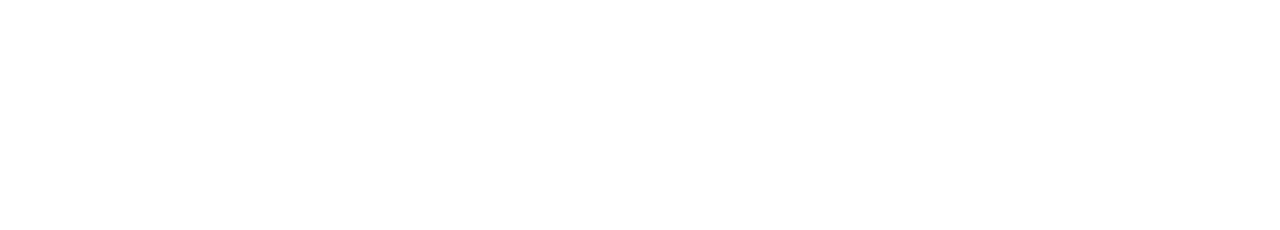
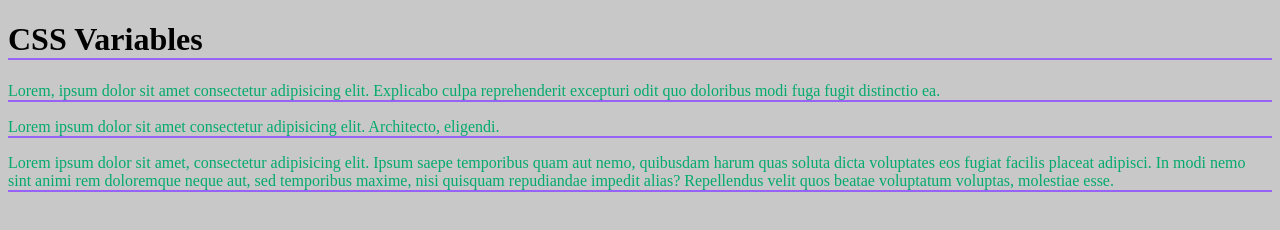
Before and after one commit to vincent-samuelsson-karlskogafhs/lexicon-css-grid-continue, a plain HTML site: page index.html in a window 1280 px wide. Drawn offline with Linux system fonts and the light colour scheme.

Commit message:
added style, added readme

```diff
--- a/index.html
+++ b/index.html
@@ -1,12 +1,25 @@
 <!DOCTYPE html>
 <html lang="en">
-<head>
-    <meta charset="UTF-8">
-    <meta name="viewport" content="width=device-width, initial-scale=1.0">
+  <head>
+    <meta charset="UTF-8" />
+    <meta name="viewport" content="width=device-width, initial-scale=1.0" />
     <title>lexicon-css-grid-continue</title>
-    <link rel="stylesheet" href="style.css">
-</head>
-<body>
+    <link rel="stylesheet" href="style.css" />
+  </head>
+  <body>
+    <h1>CSS Variables</h1>
+    <p>
+      Lorem, ipsum dolor sit amet consectetur adipisicing elit. Explicabo culpa reprehenderit
+      excepturi odit quo doloribus modi fuga fugit distinctio ea.
+    </p>
 
-</body>
+    <p>Lorem ipsum dolor sit amet consectetur adipisicing elit. Architecto, eligendi.</p>
+
+    <p>
+      Lorem ipsum dolor sit amet, consectetur adipisicing elit. Ipsum saepe temporibus quam aut
+      nemo, quibusdam harum quas soluta dicta voluptates eos fugiat facilis placeat adipisci. In
+      modi nemo sint animi rem doloremque neque aut, sed temporibus maxime, nisi quisquam
+      repudiandae impedit alias? Repellendus velit quos beatae voluptatum voluptas, molestiae esse.
+    </p>
+  </body>
 </html>
--- a/style.css
+++ b/style.css
@@ -0,0 +1,18 @@
+html {
+  --main_color: #04aa6d;
+  --background_color: #c8c8c8;
+  --border_styling: 2px solid #9763f6;
+}
+
+p {
+  border-bottom: var(--border_styling);
+  color: var(--main_color);
+}
+
+body {
+  background-color: var(--background_color);
+}
+
+h1 {
+  border-bottom: var(--border_styling);
+}
```
Also changed, not shown: 1 other file.
